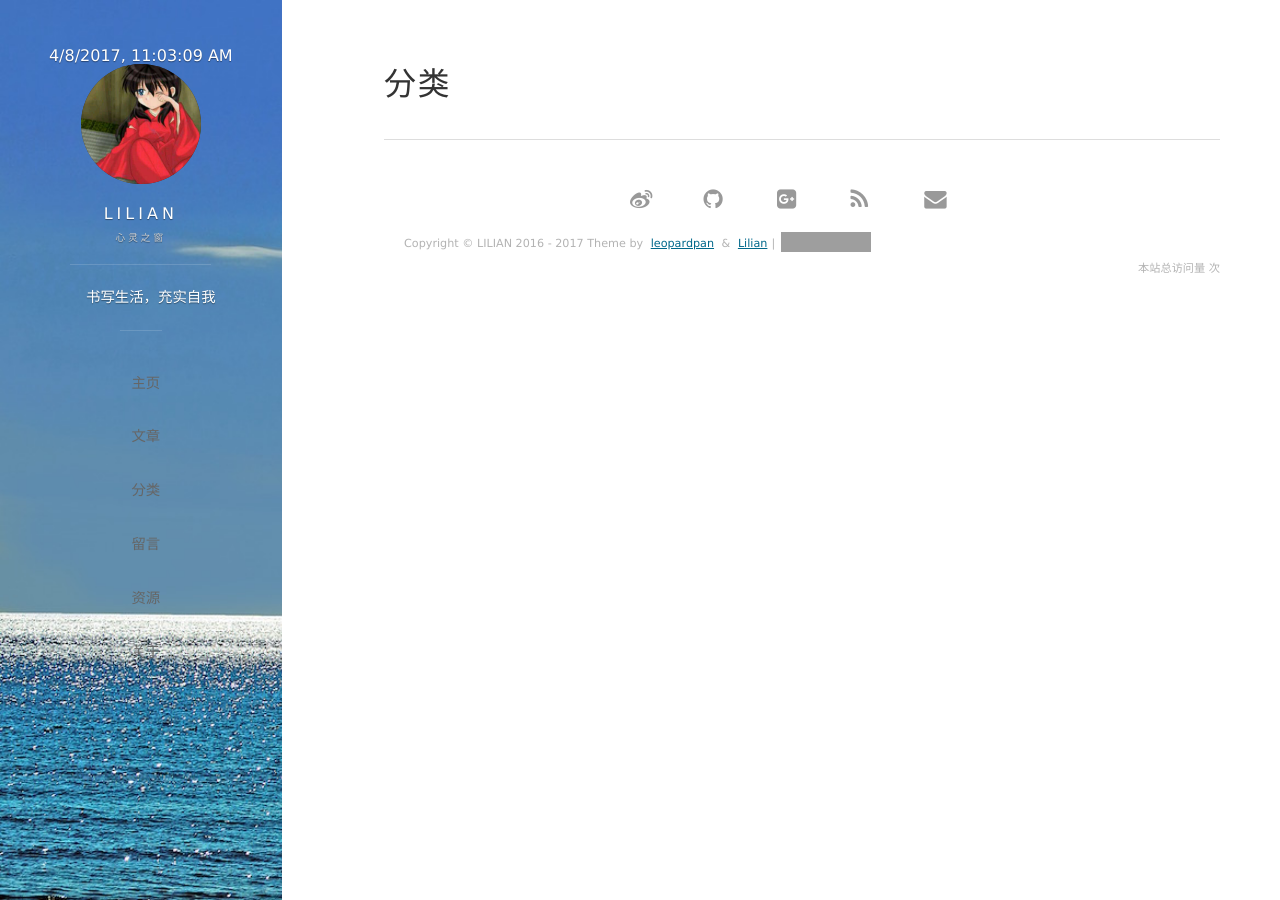
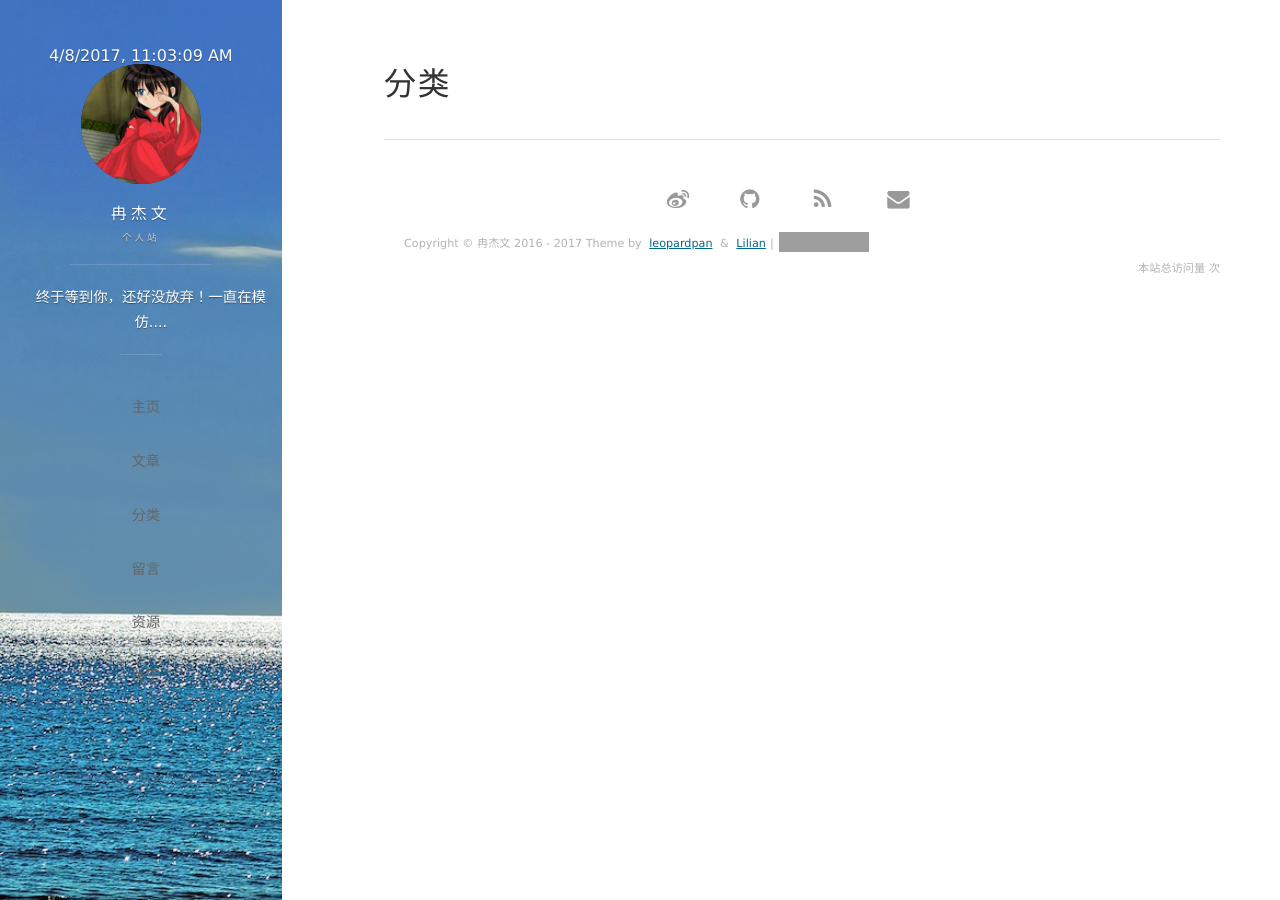
Before and after one commit to ranjiewwen/ranjiewwen.github.io, a Jekyll site: the page built from tags.html, in a window 1280 px wide. Built offline with Jekyll 4.4.1, drawn with Linux system fonts in a browser that asks for light colours; nearby versions of some CDN libraries; comment, search, counter and statistics services are not loaded; grey boxes are pictures that could not be loaded.

Commit message:
update personal

```diff
--- a/_config.yml
+++ b/_config.yml
@@ -1,12 +1,12 @@
 # Basic
-title: LILIAN
-subtitle: 心灵之窗
-description: 书写生活，充实自我
+title: 冉杰文
+subtitle: 个人站
+description: 终于等到你，还好没放弃！一直在模仿....
 # 头像里面的标题
-avatarTitle: 李文宝
+avatarTitle: ranjiewen
 # 头像里面的描述
-avatarDesc: 数据挖掘 / 机器学习
-url: "http://lilian.info"
+avatarDesc: 图像处理 / 机器学习
+url: "http://ranjiewwen.github.io"
 
 # Comment
 comment:
@@ -15,12 +15,12 @@ comment:
 
 # Social
 social:
-    weibo: 2344041987
-    github: dearLilian
+    weibo: 15623216060
+    github: ranjiewwen
     #gsite: liliandreamworld
-    csdn: lilianforever
+    cnblogs: ranjiewen
     # twitter:
-    mail: liwenbao930116@gmail.com
+    mail: jiewenaran@gmail.com
 
 # 百度统计
 # 使用博客模板请去掉或者更换 id
```
